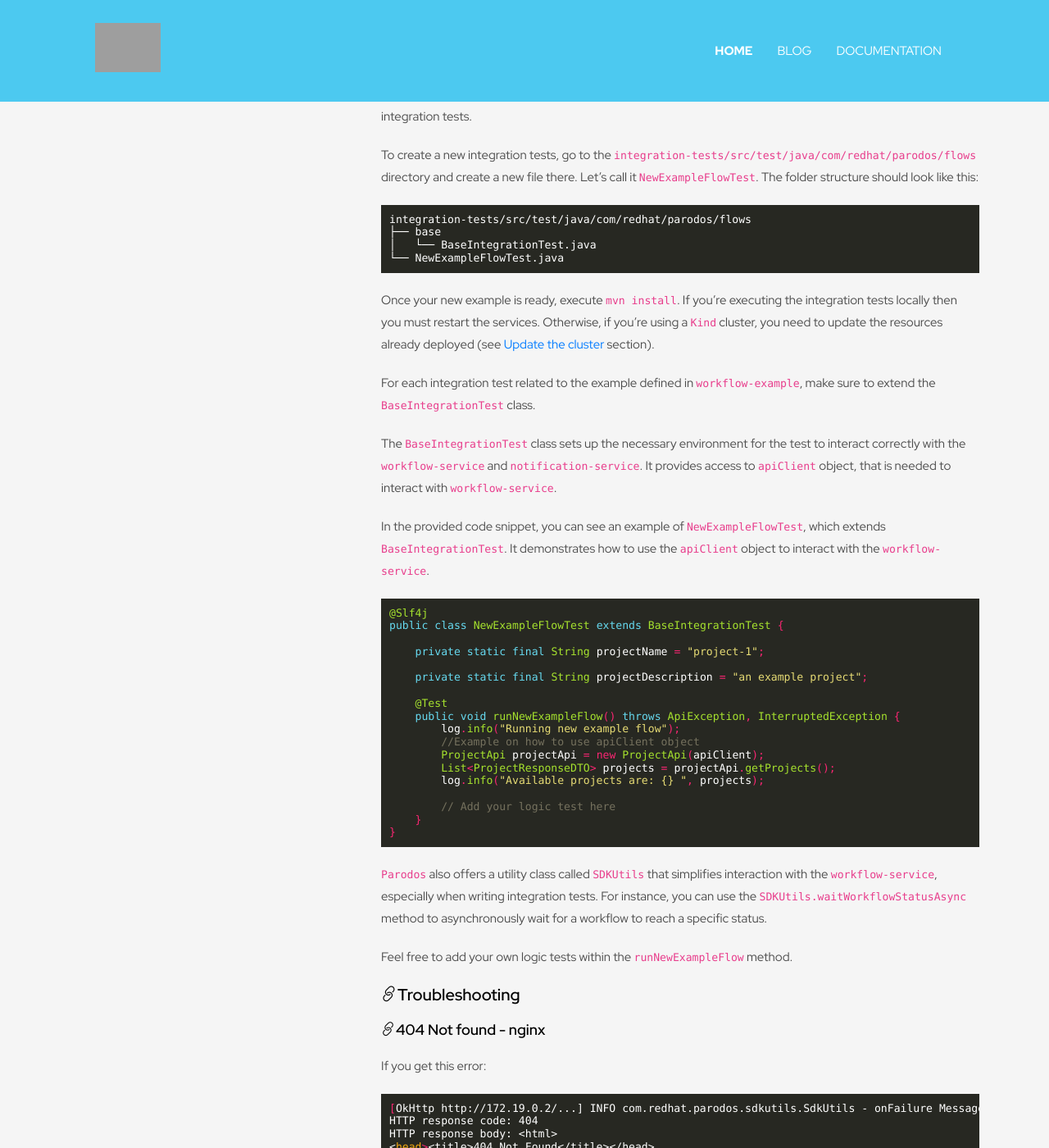
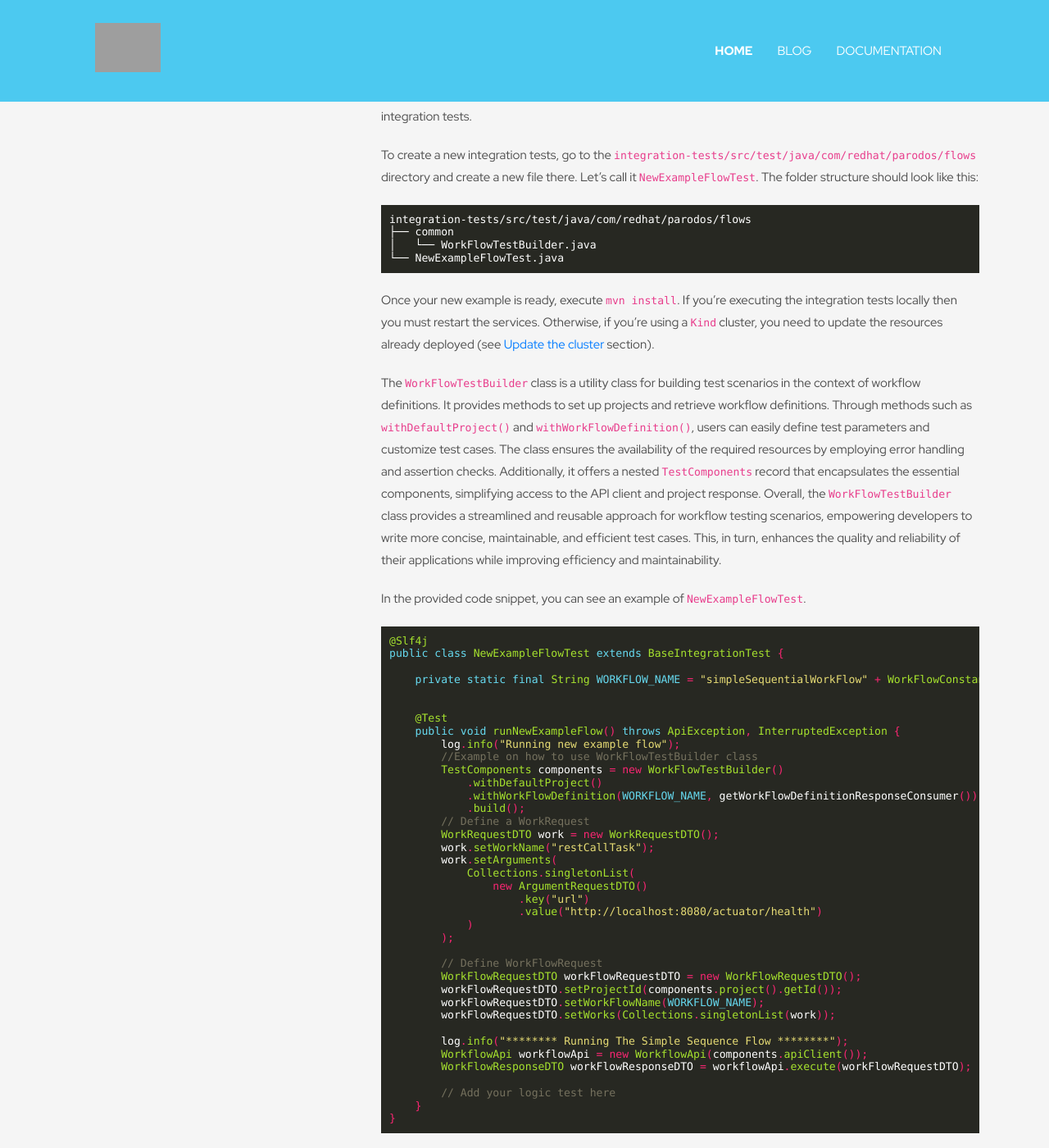
Before and after one commit to parodos-dev/parodos-dev.github.io, a Jekyll site: the page built from documentation/latest/dev/guide.md, in a window 1280 px wide and 1400 px high, scrolled down 2582 px. Shown: the whole window at 82% size. Built offline with Jekyll 4.4.1, drawn with Linux system fonts in a browser that asks for light colours; a script that is not in the unit is left out; grey boxes are pictures that could not be loaded.

Commit message:
Update doc to match PR 361 changes
Signed-off-by: Gloria Ciavarrini <gciavarrini@redhat.com>

````diff
--- a/documentation/latest/dev/guide.md
+++ b/documentation/latest/dev/guide.md
@@ -153,8 +153,8 @@ should look like this:
 
 ```bash
 integration-tests/src/test/java/com/redhat/parodos/flows
-├── base
-│   └── BaseIntegrationTest.java
+├── common
+│   └── WorkFlowTestBuilder.java
 └── NewExampleFlowTest.java
 ```
 
@@ -163,33 +163,57 @@ If you're executing the integration tests locally then you must restart the
 services. Otherwise, if you're using a `Kind` cluster, you need to update the
 resources already deployed (see [Update the cluster](#update-the-cluster) section).
 
-For each integration test related to the example defined in `workflow-example`,
-make sure to extend the `BaseIntegrationTest` class.
+The `WorkFlowTestBuilder` class is a utility class for building test scenarios
+in the context of workflow definitions. It provides methods to set up projects
+and retrieve workflow definitions. Through methods such as `withDefaultProject()`
+and `withWorkFlowDefinition()`, users can easily define test parameters and
+customize test cases. The class ensures the availability of the required
+resources by employing error handling and assertion checks. Additionally,
+it offers a nested `TestComponents` record that encapsulates the essential
+components, simplifying access to the API client and project response.
+Overall, the `WorkFlowTestBuilder` class provides a streamlined and reusable
+approach for workflow testing scenarios, empowering developers to write more
+concise, maintainable, and efficient test cases. This, in turn, enhances the
+quality and reliability of their applications while improving efficiency and
+maintainability.
 
-The `BaseIntegrationTest` class sets up the necessary environment for the test
-to interact correctly with the `workflow-service` and `notification-service`.
-It provides access to `apiClient` object, that is needed to interact with
-`workflow-service`.
-
-In the provided code snippet, you can see an example of `NewExampleFlowTest`,
-which extends `BaseIntegrationTest`. It demonstrates how to use the `apiClient`
-object to interact with the `workflow-service`.
+In the provided code snippet, you can see an example of `NewExampleFlowTest`.
 
 ```java
 @Slf4j
 public class NewExampleFlowTest extends BaseIntegrationTest {
 
-    private static final String projectName = "project-1";
+    private static final String WORKFLOW_NAME = "simpleSequentialWorkFlow" + WorkFlowConstants.INFRASTRUCTURE_WORKFLOW;
 
-    private static final String projectDescription = "an example project";
 
     @Test
     public void runNewExampleFlow() throws ApiException, InterruptedException {
         log.info("Running new example flow");
-        //Example on how to use apiClient object
-        ProjectApi projectApi = new ProjectApi(apiClient);
-        List<ProjectResponseDTO> projects = projectApi.getProjects();
-        log.info("Available projects are: {} ", projects);
+        //Example on how to use WorkFlowTestBuilder class
+        TestComponents components = new WorkFlowTestBuilder()
+            .withDefaultProject()
+            .withWorkFlowDefinition(WORKFLOW_NAME, getWorkFlowDefinitionResponseConsumer())
+            .build();
+        // Define a WorkRequest
+        WorkRequestDTO work = new WorkRequestDTO();
+        work.setWorkName("restCallTask");
+        work.setArguments(
+            Collections.singletonList(
+                new ArgumentRequestDTO()
+                    .key("url")
+                    .value("http://localhost:8080/actuator/health")
+            )
+        );
+
+        // Define WorkFlowRequest
+        WorkFlowRequestDTO workFlowRequestDTO = new WorkFlowRequestDTO();
+        workFlowRequestDTO.setProjectId(components.project().getId());
+        workFlowRequestDTO.setWorkFlowName(WORKFLOW_NAME);
+        workFlowRequestDTO.setWorks(Collections.singletonList(work));
+
+        log.info("******** Running The Simple Sequence Flow ********");
+        WorkflowApi workflowApi = new WorkflowApi(components.apiClient());
+        WorkFlowResponseDTO workFlowResponseDTO = workflowApi.execute(workFlowRequestDTO);
 
         // Add your logic test here
     }
````
